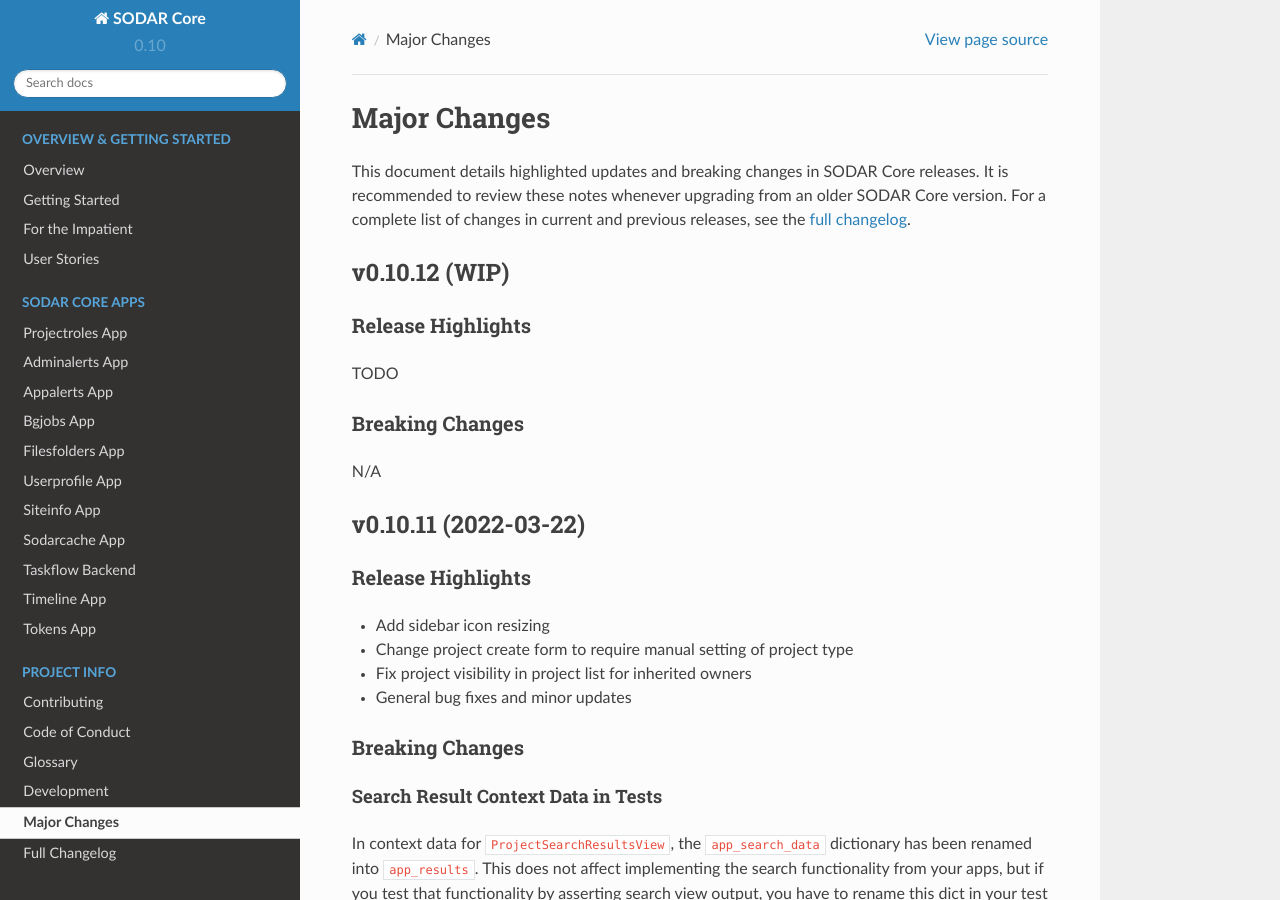
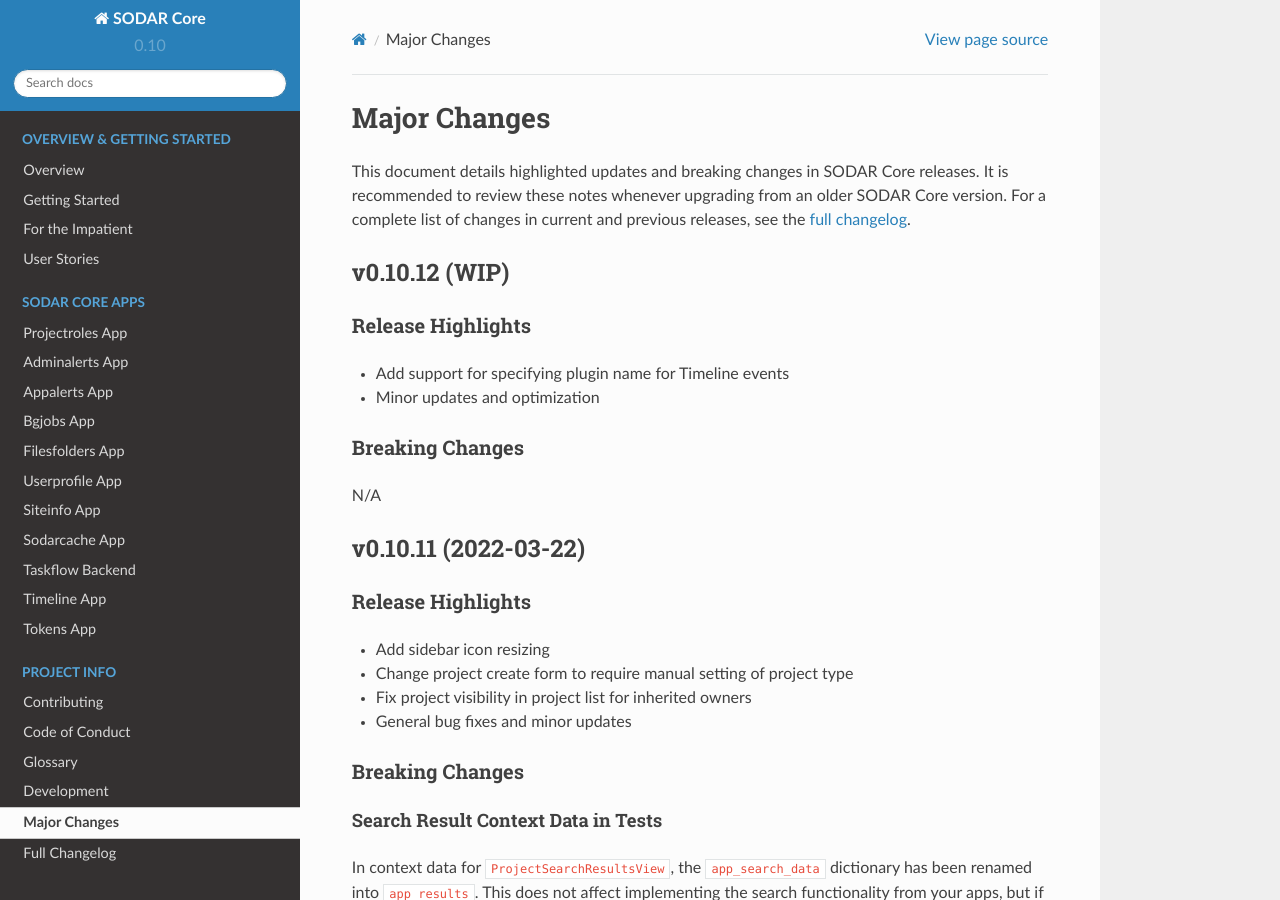
Before and after one commit to bihealth/sodar-core-legacy, a Sphinx documentation site: the page built from docs/source/major_changes.rst, in a window 1280 px wide and 900 px high. Built offline with Sphinx 7.4.7 and the Read the Docs theme 2.0.0, drawn with Linux system fonts in a browser that asks for light colours.

Commit message:
update changelog and major changes doc (#975)

```diff
--- a/CHANGELOG.rst
+++ b/CHANGELOG.rst
@@ -9,6 +9,12 @@
 
 Unreleased
 ==========
+
+Added
+-----
+
+- **Timeline**
+    - Support for specifying plugin for events (#975)
 
 Changed
 -------
--- a/docs/source/major_changes.rst
+++ b/docs/source/major_changes.rst
@@ -16,7 +16,8 @@
 Release Highlights
 ==================
 
-TODO
+- Add support for specifying plugin name for Timeline events
+- Minor updates and optimization
 
 Breaking Changes
 ================
```
